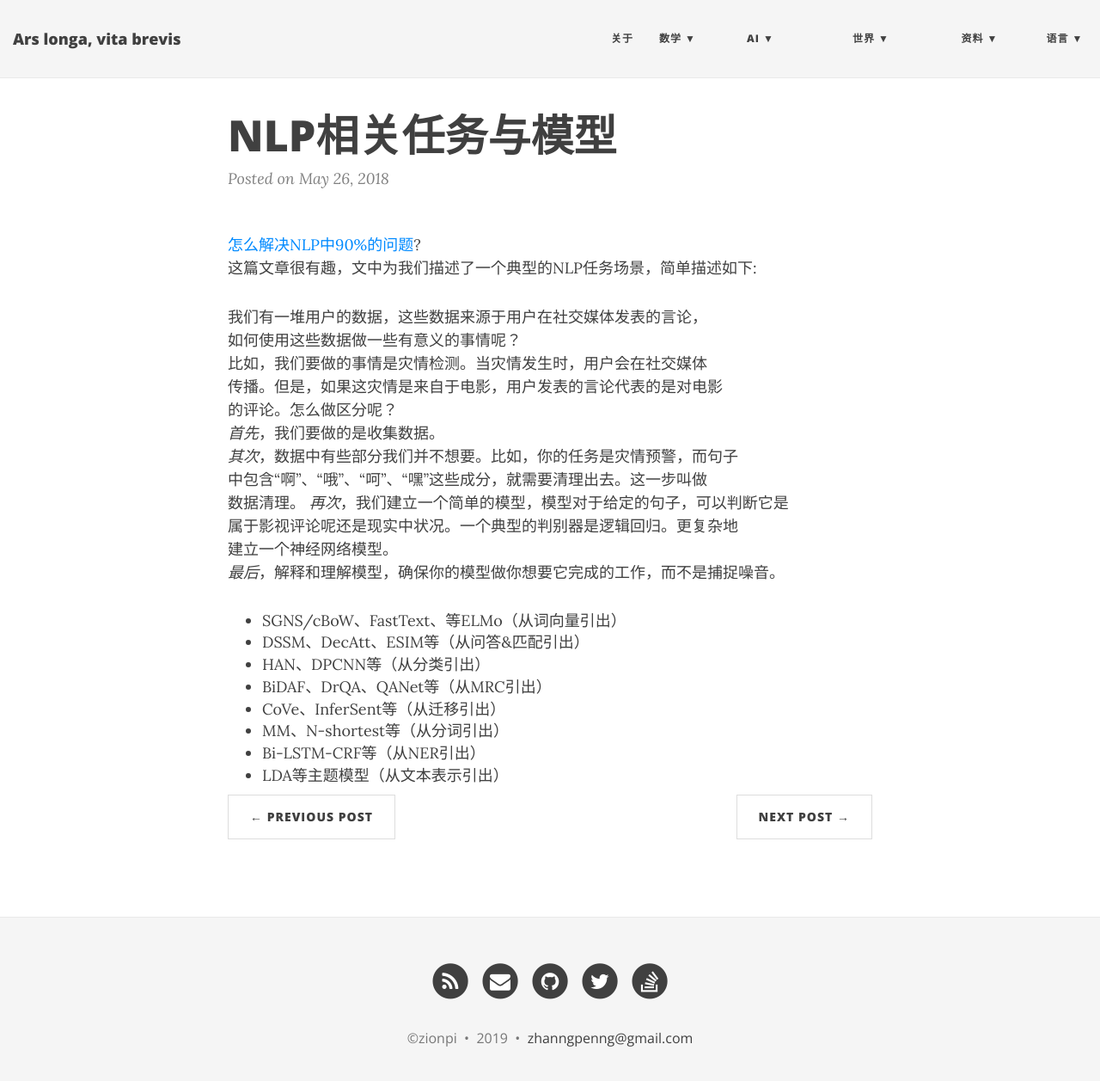
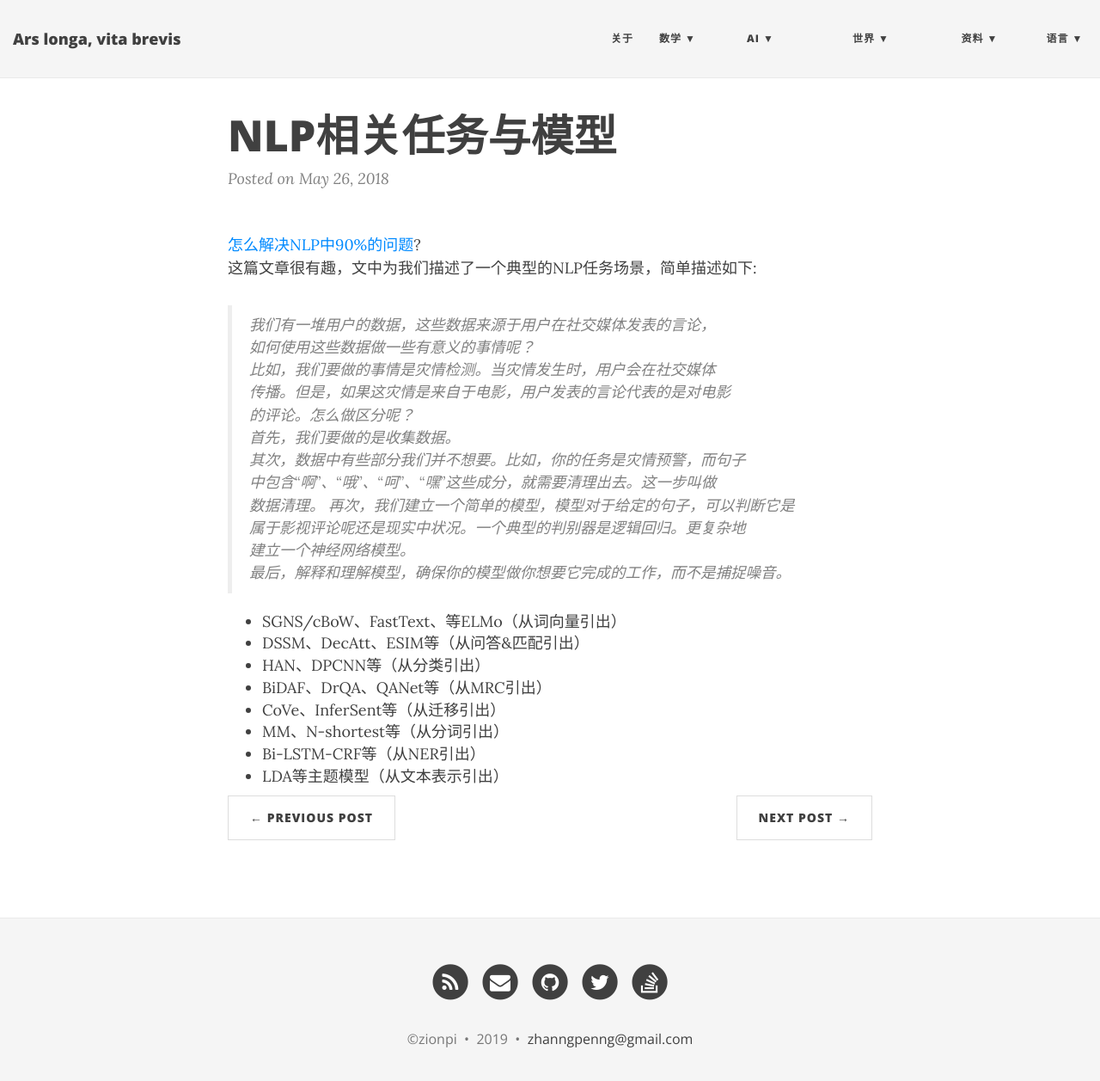
Before and after one commit to ZionPi/zionpi.github.io, a Jekyll site: the page built from _posts/2018-05-26-nlp-related-task-and-models.md, in a window 1280 px wide and 1270 px high. Shown: the top 1257 px of the window at 86% size. Built offline with Jekyll 4.4.1, drawn with Linux system fonts in a browser that asks for light colours; nearby versions of some CDN libraries.

```diff
--- a/_posts/2018-05-26-nlp-related-task-and-models.md
+++ b/_posts/2018-05-26-nlp-related-task-and-models.md
@@ -4,8 +4,7 @@ title: NLP相关任务与模型
 ---
 [怎么解决NLP中90%的问题](https://blog.insightdatascience.com/how-to-solve-90-of-nlp-problems-a-step-by-step-guide-fda605278e4e)?
 这篇文章很有趣，文中为我们描述了一个典型的NLP任务场景，简单描述如下:
-
-我们有一堆用户的数据，这些数据来源于用户在社交媒体发表的言论，
+>我们有一堆用户的数据，这些数据来源于用户在社交媒体发表的言论，
 如何使用这些数据做一些有意义的事情呢？
 比如，我们要做的事情是灾情检测。当灾情发生时，用户会在社交媒体
 传播。但是，如果这灾情是来自于电影，用户发表的言论代表的是对电影
```
